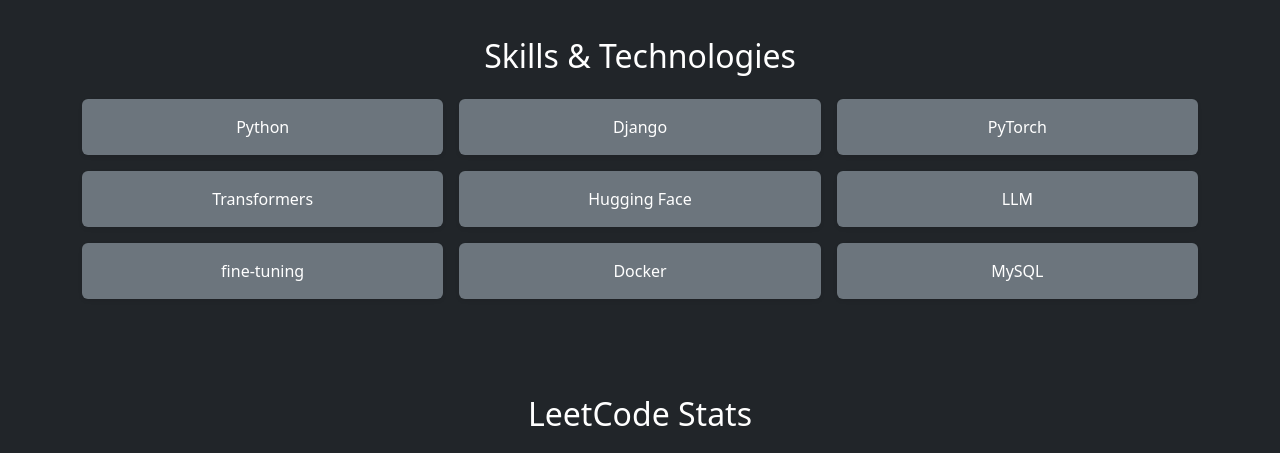
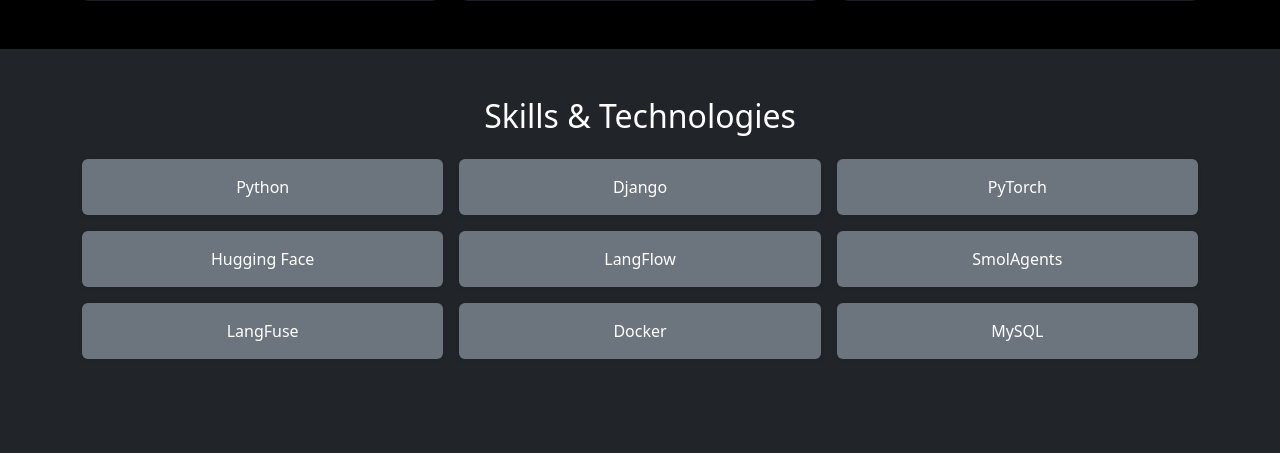
Before and after one commit to Shash1122/portfolio-site, a Django app: page / in a window 1280 px wide. Shown: the part 1407-1860 px from the top of the page. Run offline with Django 5.2, Linux system fonts and the light colour scheme.

Commit message:
Revise homepage title and content for clarity
Updated the title and description to reflect a focus on GenAI and software development. Changed project image and adjusted technology tags.

```diff
--- a/base/templates/base/home.html
+++ b/base/templates/base/home.html
@@ -5,7 +5,7 @@
 <head>
   <meta charset="UTF-8" />
   <meta name="viewport" content="width=device-width, initial-scale=1" />
-  <title>Shashank CR | Backend Developer</title>
+  <title>Shashank CR</title>
   <link href="https://cdn.jsdelivr.net/npm/bootstrap@5.3.2/dist/css/bootstrap.min.css" rel="stylesheet" />
   <link href="{% static 'css/main.css' %}" rel="stylesheet" />
 </head>
@@ -35,7 +35,7 @@
 <section class="text-center py-5">
   <img src="{% static 'images/shashank.jpg' %}" class="rounded-circle mb-3 border border-4 border-info" width="140" height="140" alt="Shashank Picture">
   <h1 class="display-5 fw-bold">Hi, I’m Shashank</h1>
-  <p class="lead text-info">Python & Django Backend Developer</p>
+  <p class="lead text-info">GenAI and Software Developer</p>
   <a class="btn btn-outline-primary btn-block mt-3 h-100" href="https://drive.google.com/drive/folders/1zudOWWRmtNmV2wZZIFlRHwvXdcbJS396?usp=sharing" target="_blank">
   📄 View My Resume
 </a>
@@ -47,8 +47,7 @@
 <section id="about" class="container py-5">
   <h2 class="text-center mb-4">About Me</h2>
   <p class="text-center text-light fs-5">
-    I build scalable and secure backend systems using Django and Flask. I'm passionate about writing clean APIs, deploying real-world projects, and continuously learning tools that make development smarter and faster.
-  </p>
+Aspiring GenAI and Software Developer with hands-on experience in full-stack development, AI integration, and cloud deployment. Skilled in building secure, scalable, and intelligent web applications by combining strong backend expertise with user-centric design. Passionate about applying AI and automation to create meaningful digital solutions through continuous learning and collaboration.  </p>
 </section>
 
 <!-- Projects -->
@@ -86,11 +85,10 @@
         </div>
       </div>
 
-     <!-- Project Card 4: News Agent AI -->
-      <!-- Project Card 4: News Agent AI -->
+      <!-- Project Card 3: News Agent AI -->
       <div class="col">
         <div class="card h-100 bg-dark text-white shadow-sm d-flex flex-column">
-          <img src="{% static 'images/news.jpg' %}" class="card-img-top" alt="News Agent AI">
+          <img src="{% static 'images/code.jpg' %}" class="card-img-top" alt="News Agent AI">
           <div class="card-body d-flex flex-column">
             <h5 class="card-title">News Agent AI</h5>
             <p class="card-text">Flask app integrated with SmolAgents and NewsAPI to fetch the latest news via AI-powered chat. Dockerized for deployment and hosted on Render.com with secure API key management.</p>
@@ -101,7 +99,6 @@
           </div>
         </div>
       </div>
-
 
     </div>
   </div>
@@ -132,22 +129,22 @@
       </div>
       <div class="col">
         <div class="bg-secondary text-white p-3 rounded shadow-sm hover-shadow">
-          Transformers
+         Hugging Face
         </div>
       </div>
       <div class="col">
         <div class="bg-secondary text-white p-3 rounded shadow-sm hover-shadow">
-          Hugging Face
+          LangFlow
         </div>
       </div>
       <div class="col">
         <div class="bg-secondary text-white p-3 rounded shadow-sm hover-shadow">
-          LLM
+          SmolAgents
         </div>
       </div>
       <div class="col">
         <div class="bg-secondary text-white p-3 rounded shadow-sm hover-shadow">
-          fine-tuning
+          LangFuse
         </div>
       </div>
       <div class="col">
```
